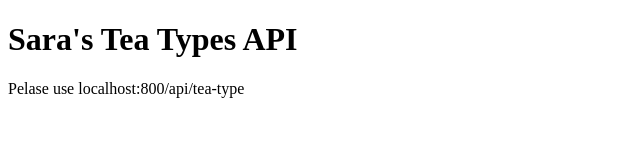
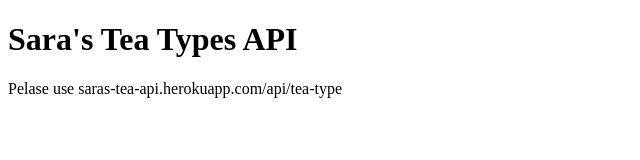
Before and after one commit to swingleSara/saras-tea-api, a website: page index.html in a window 1280 px wide. Shown: the whole page, without its empty margins (0-640 px from the left). Drawn offline with Linux system fonts and the light colour scheme.

Commit message:
Update html documentation

```diff
--- a/index.html
+++ b/index.html
@@ -8,6 +8,6 @@
   </head>
   <body>
     <h1>Sara's Tea Types API</h1>
-    <p>Pelase use localhost:800/api/tea-type</p>
+    <p>Pelase use saras-tea-api.herokuapp.com/api/tea-type</p>
   </body>
 </html>
```
